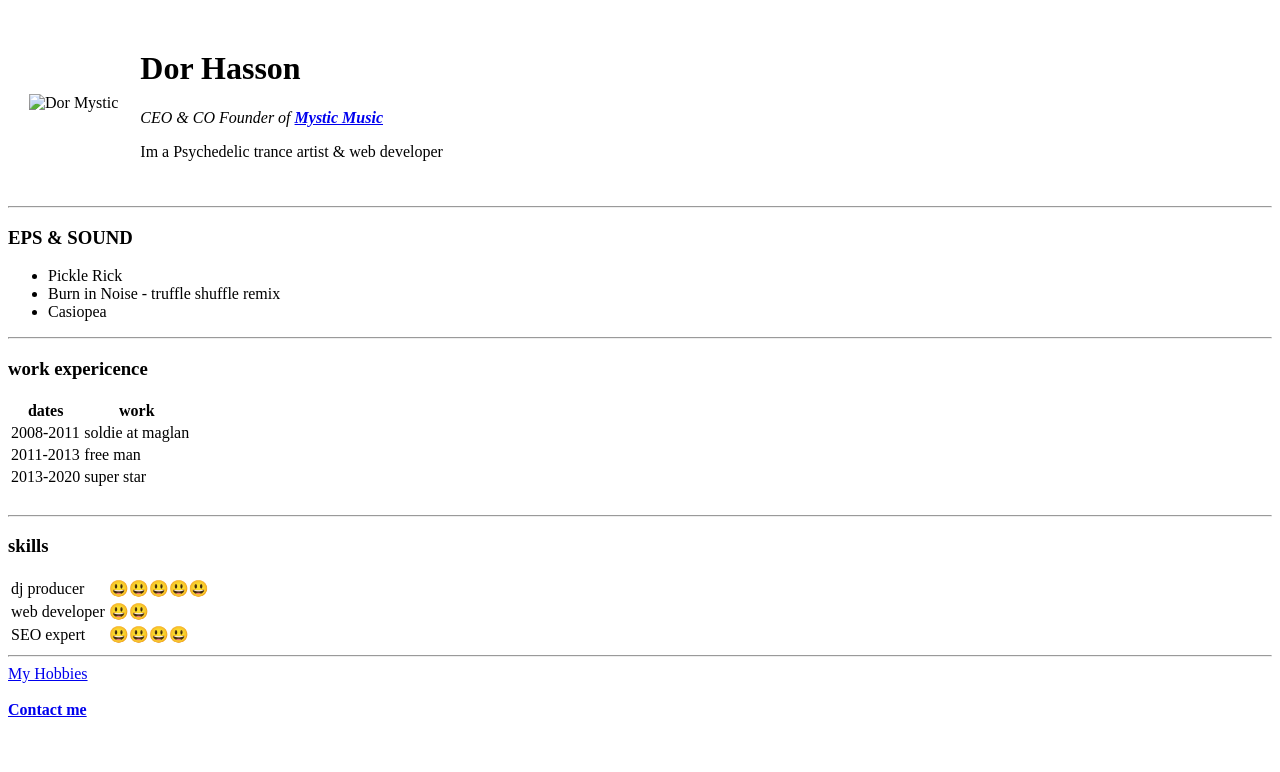
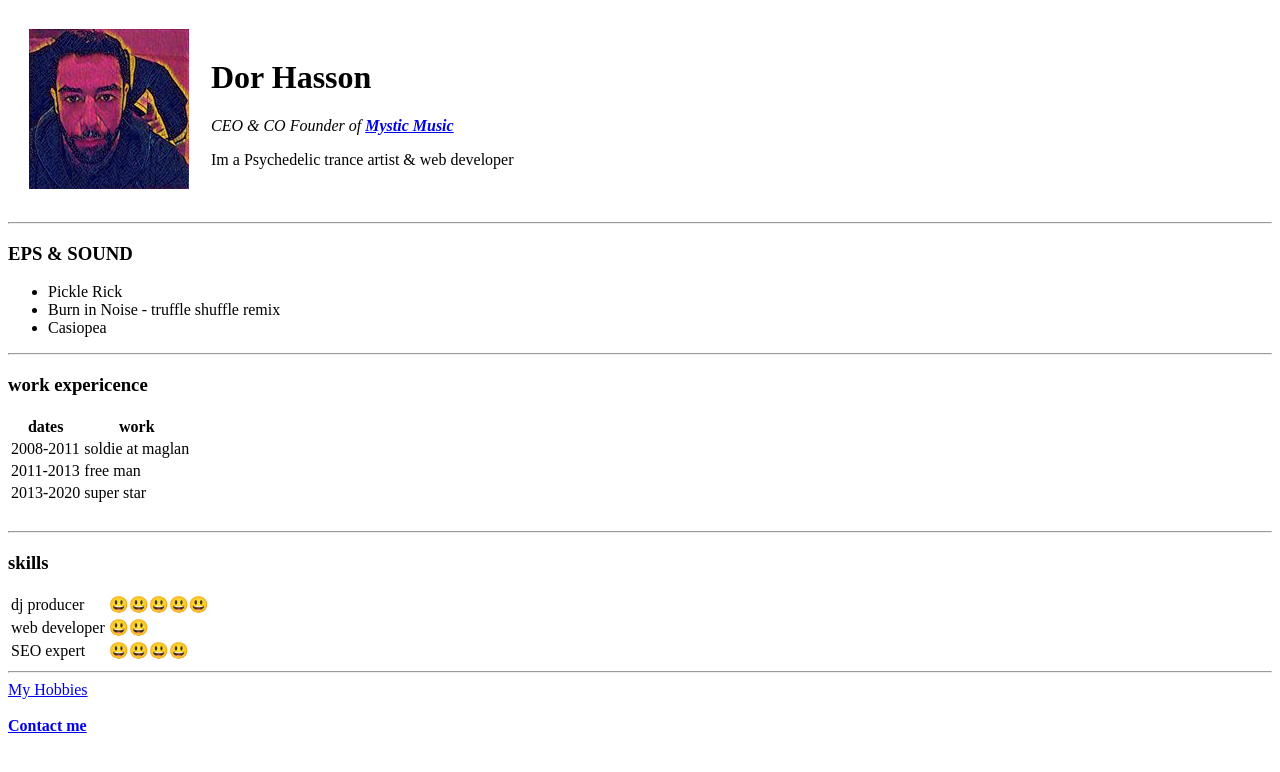
Before and after one commit to dorhasson/cv, a plain HTML site: page index.html in a window 1280 px wide. Drawn offline with Linux system fonts and the light colour scheme.

Commit message:
Update index.html

```diff
--- a/index.html
+++ b/index.html
@@ -9,7 +9,7 @@
 <body>
   <table cellspacing="20">
     <tr>
-      <td><img src="images/dor.jpg" alt="Dor Mystic"></td>
+      <td><img src="dor.jpg" alt="Dor Mystic"></td>
       <td>  <h1>Dor Hasson</h1>
         <p><em>CEO & CO Founder of  <strong><a href="https://www.facebook.com/mysticpsytrance">Mystic Music</a></strong></em></p>
         <p>Im a Psychedelic trance artist & web developer</p></td>
```
